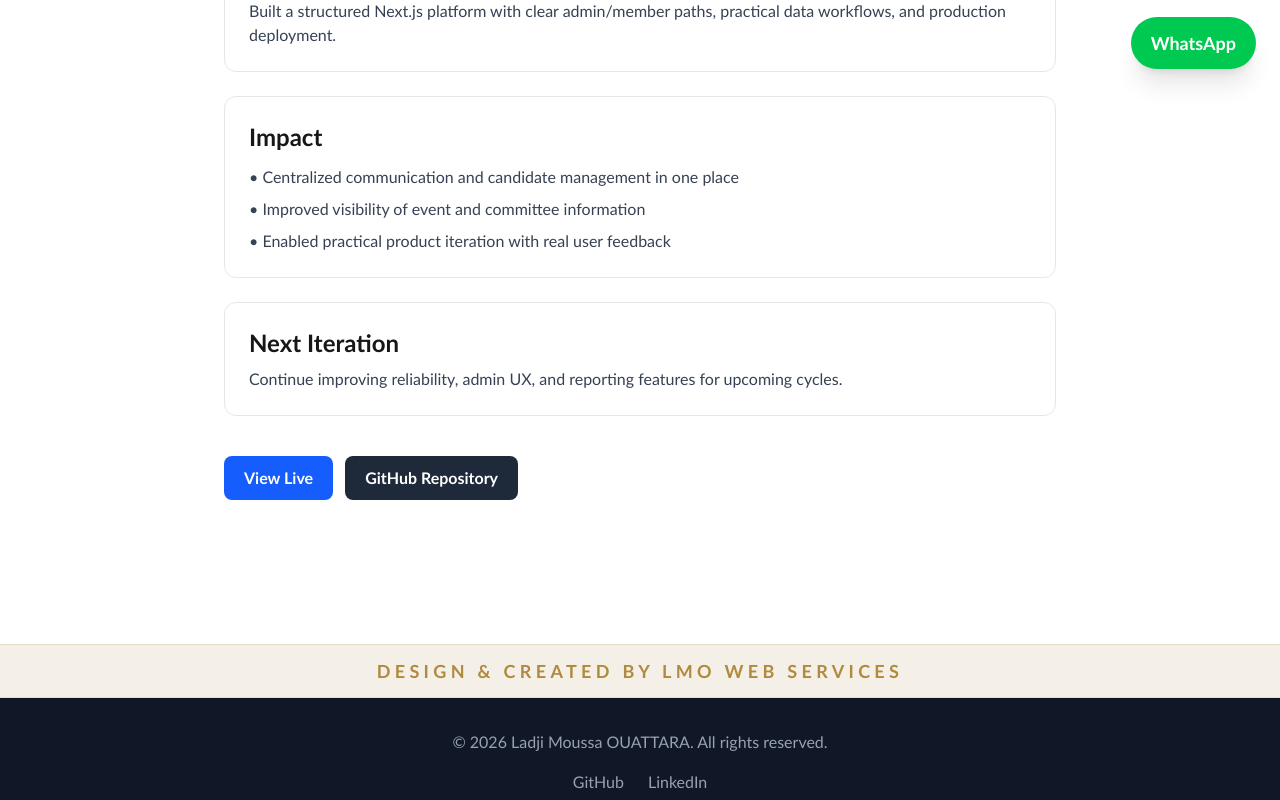
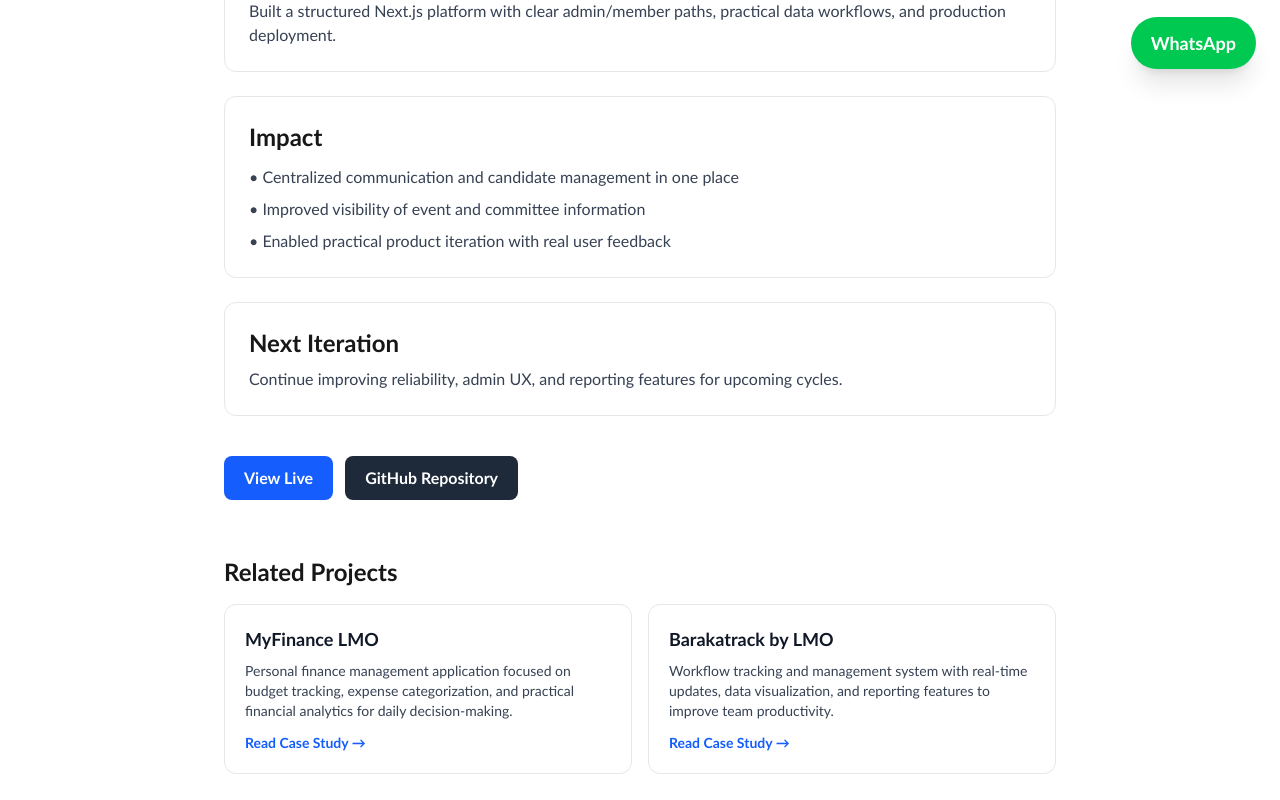
Before and after one commit to AkmelFed12/Portfolio, a Next.js app: page /projects/asaa-portal in a window 1280 px wide. Shown: the part 707-1507 px from the top of the page. Built offline with nearby package versions, Linux system fonts and the light colour scheme; no server answers.

Commit message:
Add related project navigator to project case-study pages

```diff
--- a/src/app/projects/[slug]/page.tsx
+++ b/src/app/projects/[slug]/page.tsx
@@ -103,6 +103,7 @@
       impact: ['Delivered a usable product', 'Improved engineering discipline', 'Created portfolio-ready output'],
       next: 'Continue improving product quality based on user feedback.',
     };
+  const relatedProjects = projects.filter((item) => item.slug !== slug).slice(0, 2);
 
   return (
     <div className="max-w-4xl mx-auto px-4 sm:px-6 lg:px-8 py-16">
@@ -174,6 +175,25 @@
           </a>
         )}
       </div>
+
+      {relatedProjects.length > 0 && (
+        <section className="mt-14">
+          <h2 className="text-2xl font-bold mb-4">Related Projects</h2>
+          <div className="grid sm:grid-cols-2 gap-4">
+            {relatedProjects.map((item) => (
+              <Link
+                key={item.slug}
+                href={`/projects/${item.slug}`}
+                className="rounded-xl border border-gray-200 dark:border-gray-800 bg-white dark:bg-gray-900 p-5 hover:border-blue-500 transition"
+              >
+                <h3 className="text-lg font-bold mb-2 text-gray-900 dark:text-white">{item.title}</h3>
+                <p className="text-sm text-gray-700 dark:text-gray-300">{item.description}</p>
+                <p className="mt-3 text-sm font-semibold text-blue-600 dark:text-blue-400">Read Case Study →</p>
+              </Link>
+            ))}
+          </div>
+        </section>
+      )}
     </div>
   );
 }
```
